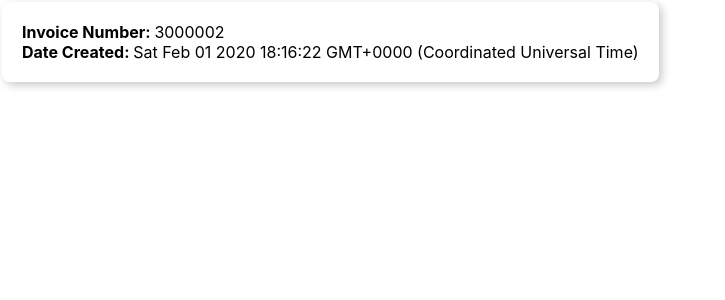
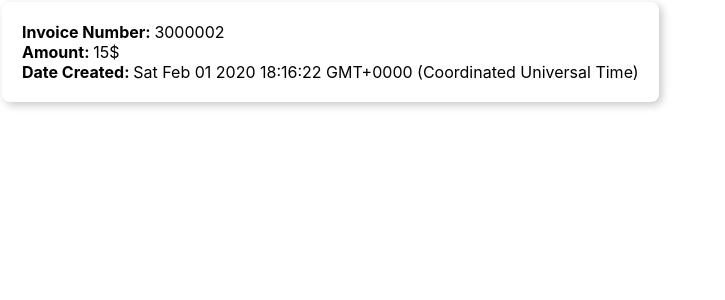
Before and after one commit to guygolanIL/ReactLabBluesnap, a React (Create React App) app in the folder react-tutorial-code/: page / in a window 1280 px wide. Shown: the top 300 px of the page, without its empty margins (0-725 px from the left). Built offline with nearby package versions, Linux system fonts and the light colour scheme.

Commit message:
InvoiceCard

```diff
--- a/react-tutorial-code/src/App.js
+++ b/react-tutorial-code/src/App.js
@@ -1,12 +1,13 @@
 import React from 'react';
-import Invoice from './components/Invoice';
+import InvoiceCard from './components/Invoice';
 import './App.css';
 
-function App() {
-
-  return (
-    <Invoice number="3000002" dateCreated={new Date().toString()}></Invoice>
-  );
+class App extends React.Component {
+  render(){
+    return (
+      <InvoiceCard number="3000002" amount={15} currency='$' dateCreated={new Date().toString()}></InvoiceCard>
+    );
+  }
 }
 
 export default App;
--- a/react-tutorial-code/src/components/Invoice.js
+++ b/react-tutorial-code/src/components/Invoice.js
@@ -1,15 +1,16 @@
 import React from 'react';
 import "./Invoice.css";
-class Invoice extends React.Component{
+class InvoiceCard extends React.Component{
 
     render(){
         return (
             <div className="invoice-card">
                 <div><b>Invoice Number: </b>{this.props.number}</div>
+                <div><b>Amount: </b>{this.props.amount}{this.props.currency}</div>
                 <div><b>Date Created: </b>{this.props.dateCreated}</div>
             </div>
         );
     }
 }
 
-export default Invoice;
+export default InvoiceCard;
```
